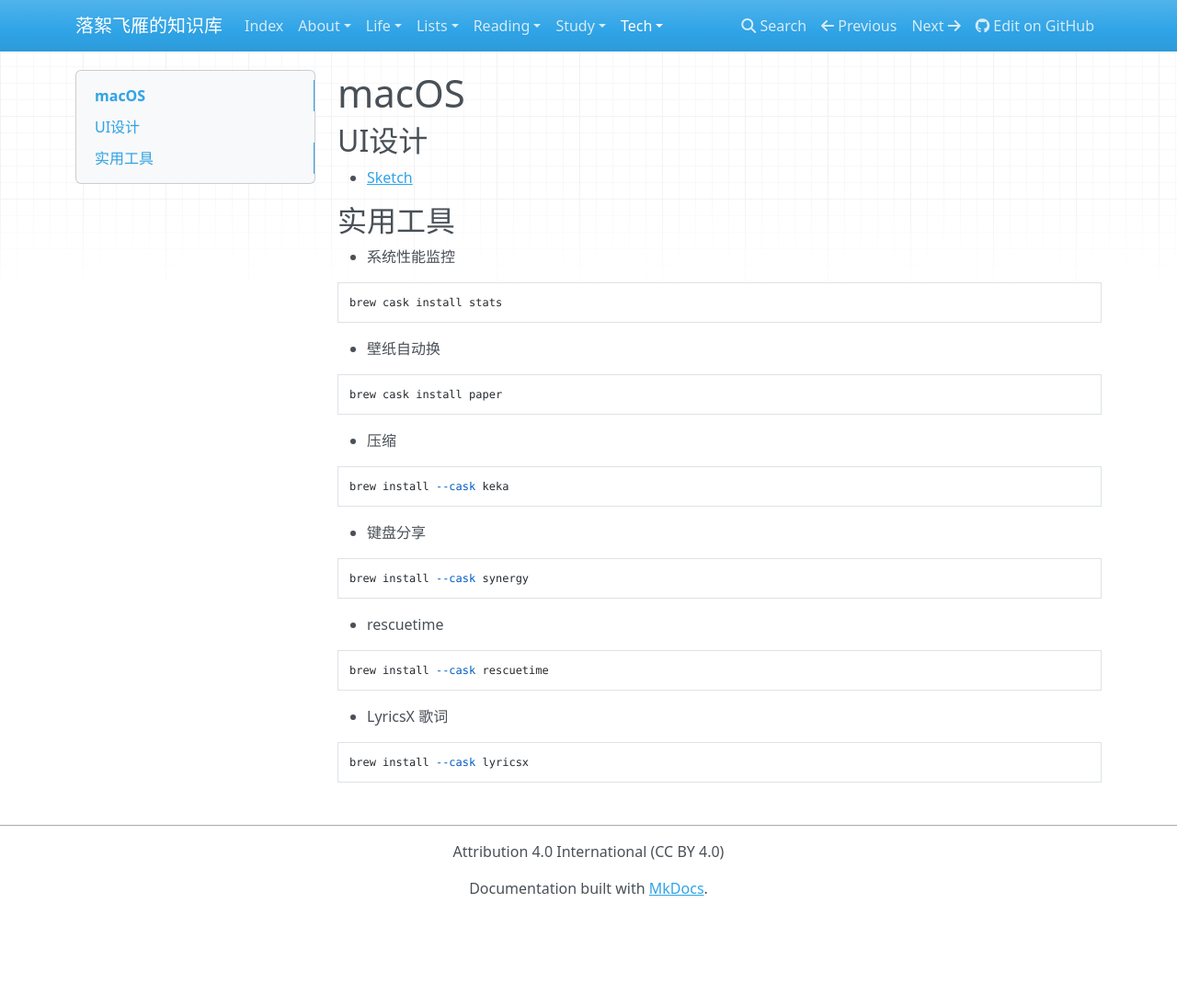
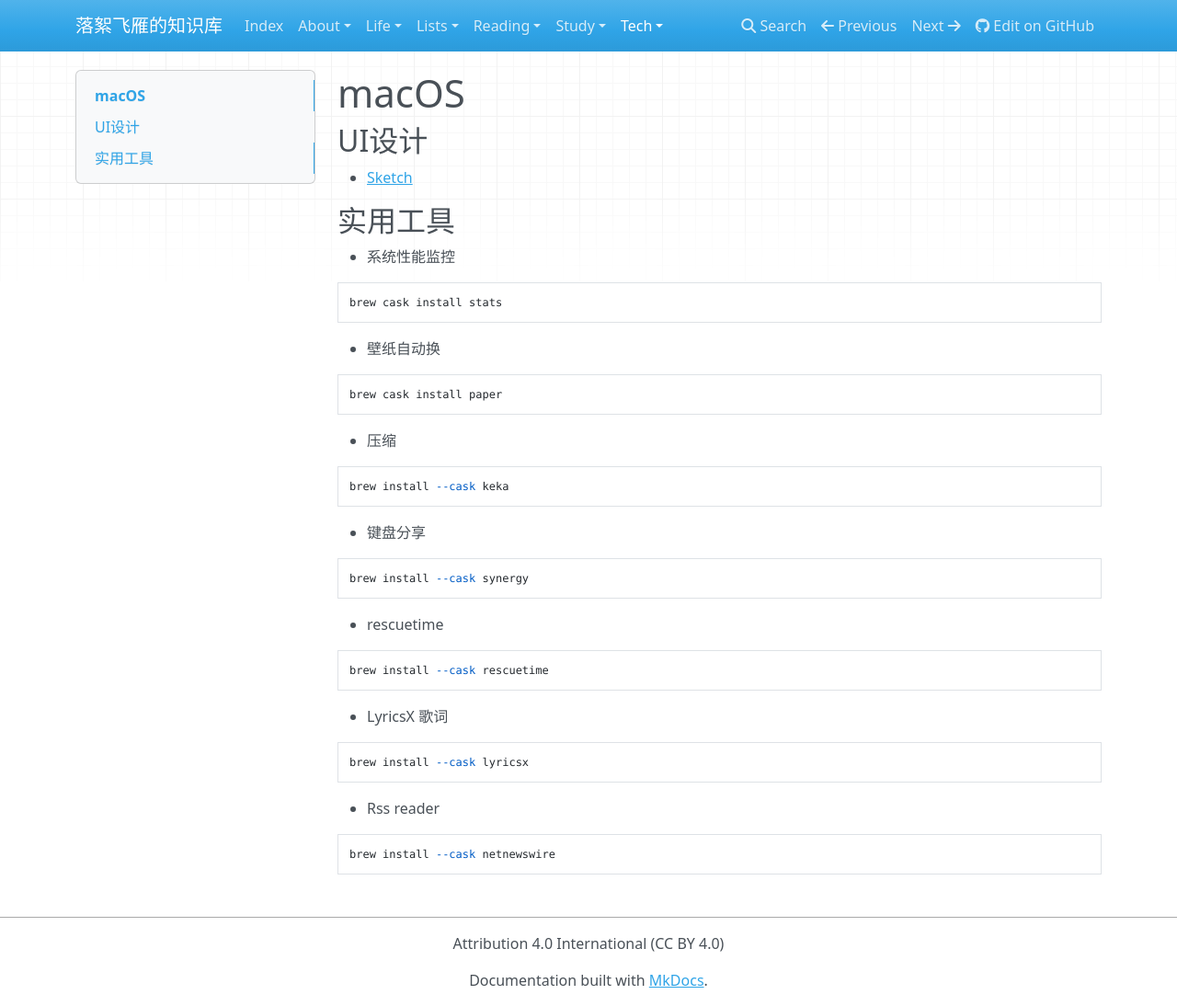
Before and after one commit to luoxufeiyan/wiki.luoxufeiyan.com, an MkDocs documentation site: the page built from docs/tech/macos/macos.md, in a window 1280 px wide and 1094 px high. Shown: the whole window at 92% size. Built offline with MkDocs 1.6.1, drawn with Linux system fonts in a browser that asks for light colours; nearby versions of some CDN libraries.

Commit message:
add a rss reader

````diff
--- a/docs/tech/macos/macos.md
+++ b/docs/tech/macos/macos.md
@@ -35,3 +35,8 @@ brew install --cask rescuetime
 ```
 brew install --cask lyricsx
 ```
+
+* Rss reader
+```
+brew install --cask netnewswire
+```
````
